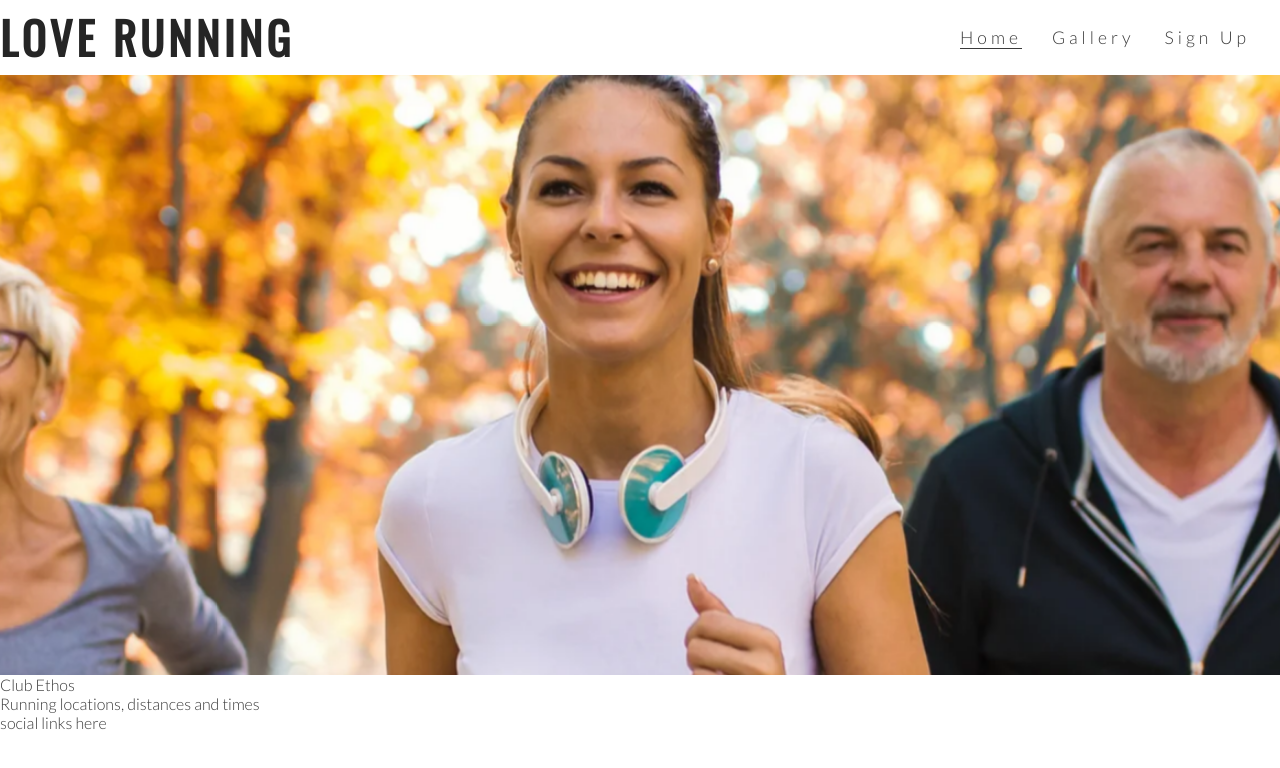
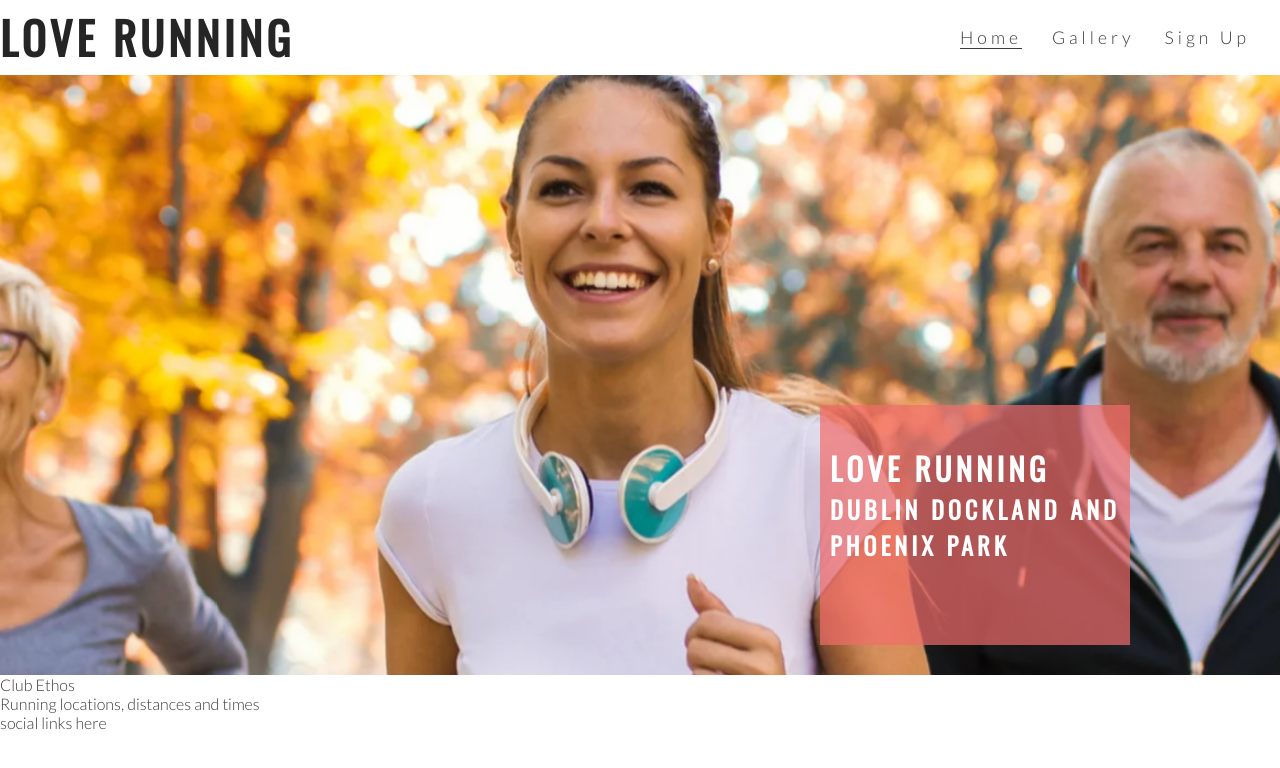
Before and after one commit to heli-sa/love-running, a plain HTML site: page index.html in a window 1280 px wide. Drawn offline with nearby package versions, Linux system fonts and the light colour scheme.

Commit message:
Add cover text and style

```diff
--- a/assets/css/style.css
+++ b/assets/css/style.css
@@ -54,13 +54,19 @@ h1, h2 {
     border-bottom: 1px solid #3a3a3a;
 }
 
-/*hero-image*/
+/*hero-image and cover text*/
 
 #hero-outer {
     height: 600px;
     width: 100%;
     overflow: hidden;
 
+    position: relative;
+
+}
+
+#cover-text, #cover-text h2 {
+     color: #fff;
 }
 
 #hero-image {
@@ -86,3 +92,23 @@ h1, h2 {
     }
 
 }
+
+#cover-text {
+     font-size: 130%;
+     font-family: Oswald, sans-serif;
+     text-transform: uppercase;
+     letter-spacing: 4px;
+
+     width: 300px;
+     height: 200px;
+
+     padding-top: 40px;
+     padding-left: 10px;
+
+     background-color: rgba(241, 109, 107, .7);
+
+     bottom: 30px;
+     right: 150px;
+
+     position: absolute;
+}
--- a/index.html
+++ b/index.html
@@ -31,6 +31,11 @@
     </header>
     <section id="hero-outer">
         <div id="hero-image"></div>
+        <div id="cover-text">
+            <h2>Love Running</h2>
+            <h3>Dublin Dockland and Phoenix Park</h3>
+
+        </div>
     </section>
     <section>
         Club Ethos
```
